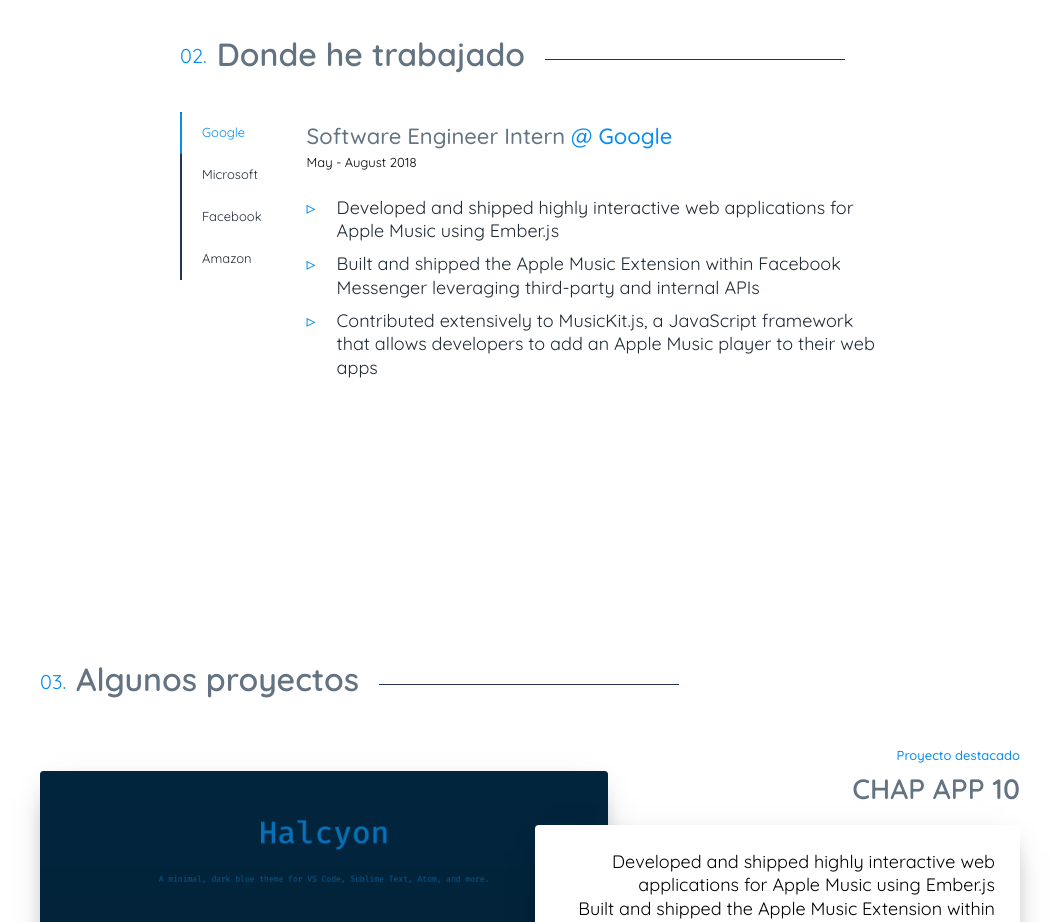
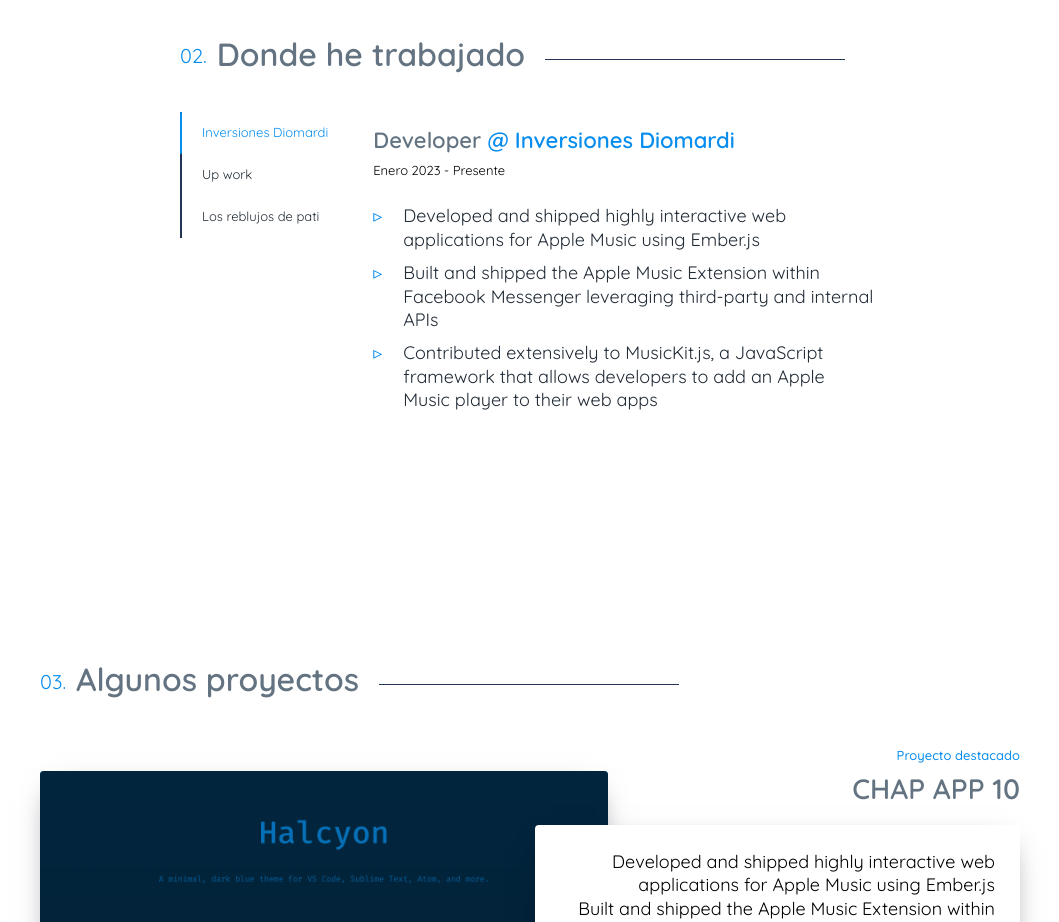
Before and after one commit to Jhonii10/web-site-10, a React (Create React App) app: page / in a window 1280 px wide. Shown: the part 1800-2722 px from the top of the page, without its empty margins (110-1169 px from the left). Built offline with nearby package versions, Linux system fonts and the light colour scheme; a web font is replaced by a local one.

Commit message:
error in section jobs links

```diff
--- a/src/components/sections/jobs.js
+++ b/src/components/sections/jobs.js
@@ -149,8 +149,8 @@
   h3 {
     margin-bottom: 2px;
     font-size: var(--fz-xxl);
-    font-weight: 500;
-    line-height: 1.3;
+    font-weight: 600;
+    line-height: 1.7;
 
     .company {
       color: var(--green);
@@ -271,7 +271,7 @@
                       <span>{title}</span>
                       <span className="company">
                         &nbsp;@&nbsp;
-                        <a href={url} className="inline-link">
+                        <a href={url} className="inline-link" rel="noopener noreferrer" target='_blank'>
                           {company}
                         </a>
                       </span>
--- a/src/contents/jobs.js
+++ b/src/contents/jobs.js
@@ -4,11 +4,11 @@
       edges: {
         node: {
           frontmatter: {
-            title: 'Software Engineer Intern',
-            company: 'Google',
-            location: 'Mountain View, CA',
-            range: 'May - August 2018',
-            url: 'https://www.google.com/',
+            title: 'Developer',
+            company: 'Inversiones Diomardi',
+            location: 'Cali, Valle del cauca',
+            range: 'Enero 2023 - Presente',
+            url: 'https://inversionesdiomardisas.vercel.app/',
           },
           html: `<ul>
                   <li>Developed and shipped highly interactive web applications for Apple Music using Ember.js</li>
@@ -23,10 +23,10 @@
         node: {
           frontmatter: {
             title: 'Frontend Developer',
-            company: 'Microsoft',
+            company: 'Up work',
             location: 'Redmond, WA',
-            range: 'January - June 2019',
-            url: 'https://www.microsoft.com/',
+            range: 'Febrero - Diciembre 2022  ',
+            url: 'https://www.upwork.com/',
           },
           html: `<ul>
                   <li>Developed and shipped highly interactive web applications for Apple Music using Ember.js</li>
@@ -40,11 +40,11 @@
       edges: {
         node: {
           frontmatter: {
-            title: 'Data Scientist',
-            company: 'Facebook',
-            location: 'Menlo Park, CA',
-            range: 'March - August 2020',
-            url: 'https://www.facebook.com/',
+            title: 'Frontend Developer',
+            company: 'Los reblujos de pati',
+            location: 'Cali, Valle del cauca',
+            range: 'Junio 2020 - enero 2022',
+            url: 'https://www.losreblujosdepati.com/',
           },
           html: `<ul>
                   <li>Developed and shipped highly interactive web applications for Apple Music using Ember.js</li>
@@ -54,22 +54,5 @@
         },
       },
     },
-    {
-      edges: {
-        node: {
-          frontmatter: {
-            title: 'Backend Developer',
-            company: 'Amazon',
-            location: 'Seattle, WA',
-            range: 'October 2021 - Present',
-            url: 'https://www.amazon.com/',
-          },
-          html: `<ul>
-                  <li>Developed and shipped highly interactive web applications for Apple Music using Ember.js</li>
-                  <li>Built and shipped the Apple Music Extension within Facebook Messenger leveraging third-party and internal APIs</li>
-                  <li>Contributed extensively to MusicKit.js, a JavaScript framework that allows developers to add an Apple Music player to their web apps</li>
-                </ul>`,
-        },
-      },
-    },
+
   ];
```
